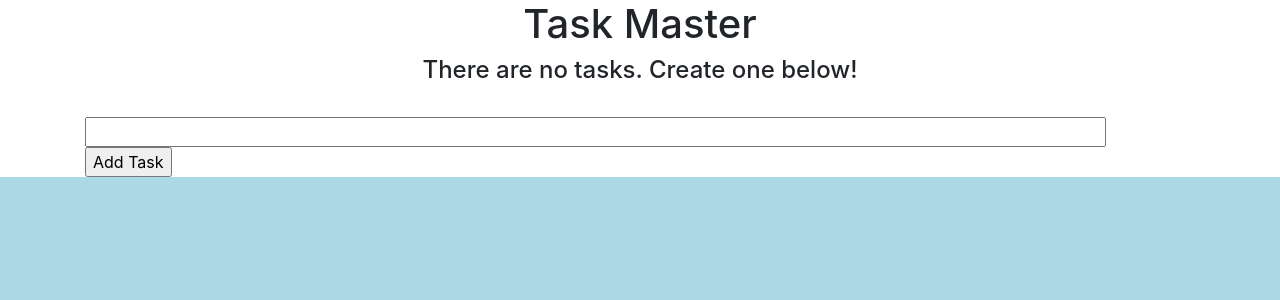
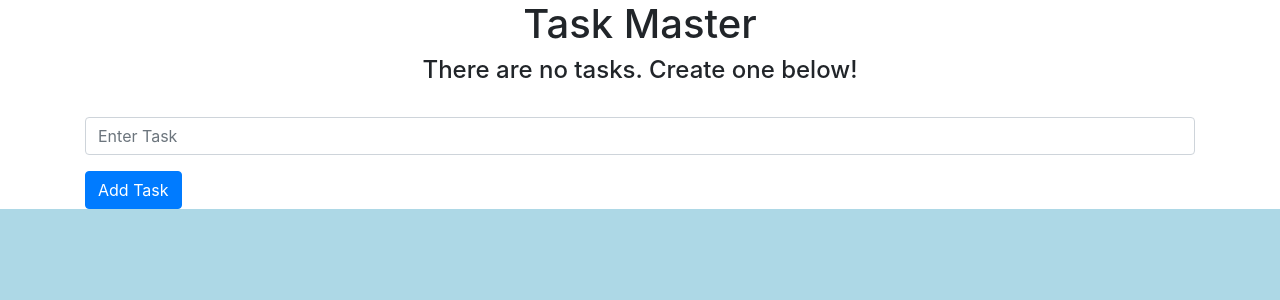
Before and after one commit to Max-FM/Building-a-Basic-Flask-App, a Flask app: page / in a window 1280 px wide. Shown: the part 56-356 px from the top of the page. Run offline with Flask 3, Linux system fonts and the light colour scheme; data that the repository does not hold is empty; some libraries are stand-ins or nearby versions.

Commit message:
Update index to use bootstrap

```diff
--- a/app/static/css/main.css
+++ b/app/static/css/main.css
@@ -30,7 +30,3 @@ td {
 .form {
     margin-top: 20px;
 }
-
-#content {
-    width: 92%;
-}
--- a/app/templates/index.html
+++ b/app/templates/index.html
@@ -28,7 +28,14 @@
     {% endif %}
     <br>
     <form action="/" method="POST">
-        <input type="text" name="content" id="content">
-        <input type="submit" value="Add Task">
+        <div class="form-group">
+            <input
+                type="text"
+                class="form-control"
+                name="content"
+                id="content"
+                placeholder="Enter Task">
+        </div>
+        <button type="submit" class="btn btn-primary">Add Task</button>
     </form>
 {% endblock %}
```
